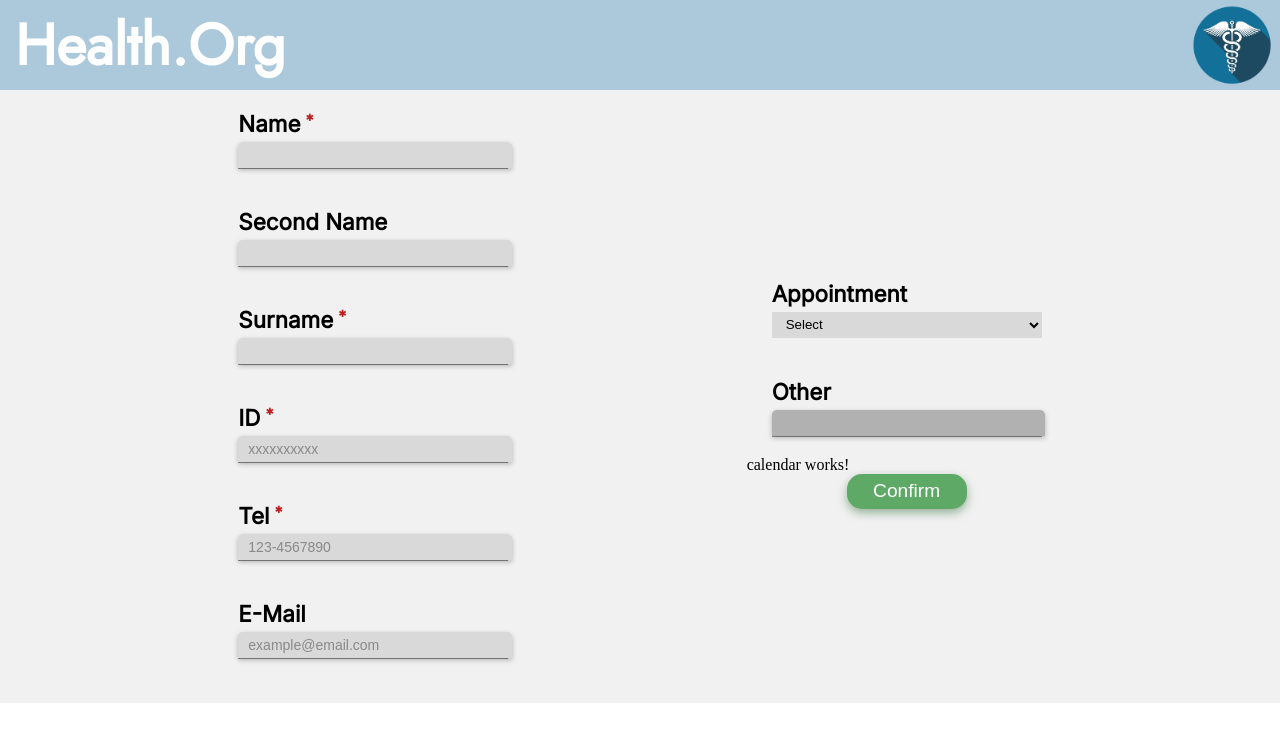
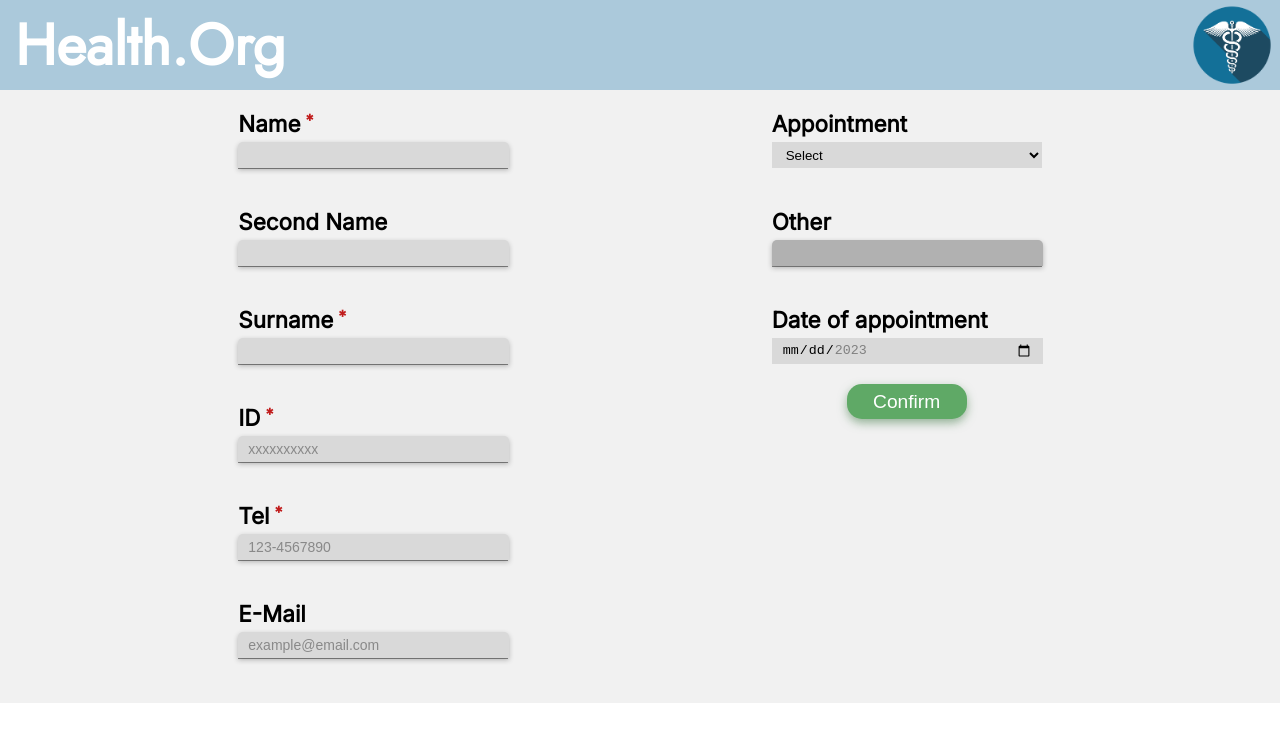
Before and after one commit to arizaxel16/Parcial_II, an Angular app in the folder Parcial_II/: page / in a window 1280 px wide. Shown: the top 742 px of the page. Built offline with nearby package versions, Linux system fonts and the light colour scheme.

Commit message:
date visual update logic

```diff
--- a/Parcial_II/src/app/app.component.css
+++ b/Parcial_II/src/app/app.component.css
@@ -24,15 +24,11 @@
 
 .column {
     display: flex;
-    justify-content: center;
     align-items: center;
+    justify-content: flex-start;
     flex-direction: column;
     width: 40vh;
     height: 100%;
-}
-
-.column-content {
-    width: 100%;
 }
 
 @media (max-width: 800px) {
--- a/Parcial_II/src/app/app.component.html
+++ b/Parcial_II/src/app/app.component.html
@@ -5,8 +5,8 @@
   <div id="data_container">
     <app-user-data class="column"/>
     <div class="column">
-      <app-appointment-type-selector class="column-content"/>
-      <app-calendar class="column-content"/>
+      <app-appointment-type-selector />
+      <app-calendar />
       <button type="submit">Confirm</button>
     </div>
   </div>
--- a/Parcial_II/src/app/appointment-type-selector/appointment-type-selector.component.css
+++ b/Parcial_II/src/app/appointment-type-selector/appointment-type-selector.component.css
@@ -25,7 +25,7 @@
 
 #othertype-input {
     background-color: #B1B1B1;
-    width: 94%;
+    width: 93%;
     height: 26px;
     border: none;
     padding: 0px 10px;
@@ -104,7 +104,7 @@ h2 {
     color: #000000;
     font-size: 14px;
     font-weight: 500;
-    width: 94%;
+    width: 93%;
     border-left: none;
     border-bottom: none;
     border-right: none;
--- a/Parcial_II/src/app/calendar/calendar.component.css
+++ b/Parcial_II/src/app/calendar/calendar.component.css
@@ -0,0 +1,21 @@
+.calendar-input_field-container {
+    display: flex;
+    justify-content: center;
+    flex-direction: column;
+    margin: 20px 0px;
+    width: 270px;
+}
+
+.calendar-input_field-container input {
+    background-color: #d9d9d9;
+    width: 93%;
+    height: 26px;
+    border: none;
+    padding: 0px 10px;
+    margin-top: 5px;
+}
+
+h2 {
+    font-size: 1.4rem;
+    font-family: "Inter", sans-serif;
+}
--- a/Parcial_II/src/app/calendar/calendar.component.html
+++ b/Parcial_II/src/app/calendar/calendar.component.html
@@ -1 +1,10 @@
-<p>calendar works!</p>
+<div class="calendar-content-container">
+    <div class="calendar-input_field-container">
+        <h2>Date of appointment</h2>
+        <input type="date" name="date" id="date_input" [min]="minDate" [max]="maxDate" (input)="onDateChange($event)">
+    </div>
+    <div class="calendar-box">
+        <h3> {{ numDate }} </h3>
+        <h4> {{ monthDate }} </h4>
+    </div>
+</div>
--- a/Parcial_II/src/app/calendar/calendar.component.ts
+++ b/Parcial_II/src/app/calendar/calendar.component.ts
@@ -1,10 +1,51 @@
-import { Component } from '@angular/core';
+import { Component, OnInit } from '@angular/core';
 
 @Component({
   selector: 'app-calendar',
   templateUrl: './calendar.component.html',
   styleUrls: ['./calendar.component.css']
 })
-export class CalendarComponent {
+export class CalendarComponent implements OnInit {
 
+  minDate: string | undefined;
+  maxDate: string | undefined;
+
+  ngOnInit() {
+    // Get the current date
+    const currentDate: Date = new Date();
+
+    // Calculate the date for tomorrow
+    const tomorrow: Date = new Date(currentDate);
+    tomorrow.setDate(currentDate.getDate() + 1);
+
+    // Calculate the date two months from now
+    const maxDate: Date = new Date(currentDate);
+    maxDate.setMonth(currentDate.getMonth() + 2);
+
+    // Format the dates as YYYY-MM-DD
+    this.minDate = this.formatDate(tomorrow);
+    this.maxDate = this.formatDate(maxDate);
+  }
+
+  // Function to format date as YYYY-MM-DD
+  private formatDate(date: Date): string {
+    const yyyy: number = date.getFullYear();
+    const mm: string = String(date.getMonth() + 1).padStart(2, '0');
+    const dd: string = String(date.getDate()).padStart(2, '0');
+    return `${yyyy}-${mm}-${dd}`;
+  }
+
+  numDate: Number | undefined;
+  monthDate: string | undefined;
+
+  onDateChange(event: Event) {
+    const selectedDate: string = (event.target as HTMLInputElement).value;
+    const dateObject: Date = new Date(selectedDate);
+
+    const monthNumber: number = dateObject.getMonth();
+    const monthNames: string[] = ['January', 'February', 'March', 'April', 'May', 'June','July', 'August', 'September', 'October', 'November', 'December'];
+
+    this.numDate = dateObject.getDate()+1;
+    this.monthDate = monthNames[monthNumber];
+  }
 }
--- a/Parcial_II/src/app/user-data/user-data.component.css
+++ b/Parcial_II/src/app/user-data/user-data.component.css
@@ -107,7 +107,7 @@ h2 {
   color: #000000;
   font-size: 14px;
   font-weight: 500;
-  width: 94%;
+  width: 93%;
   border-left: none;
   border-bottom: none;
   border-right: none;
```
